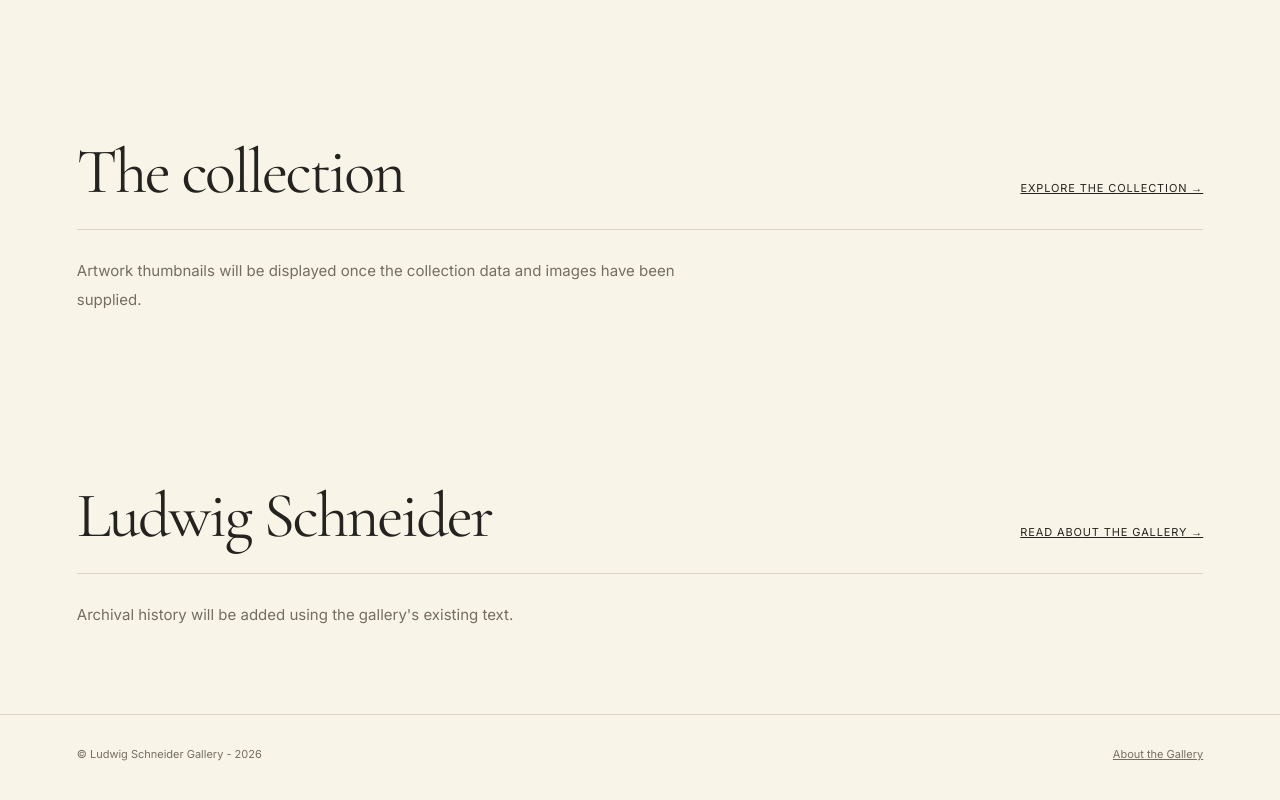
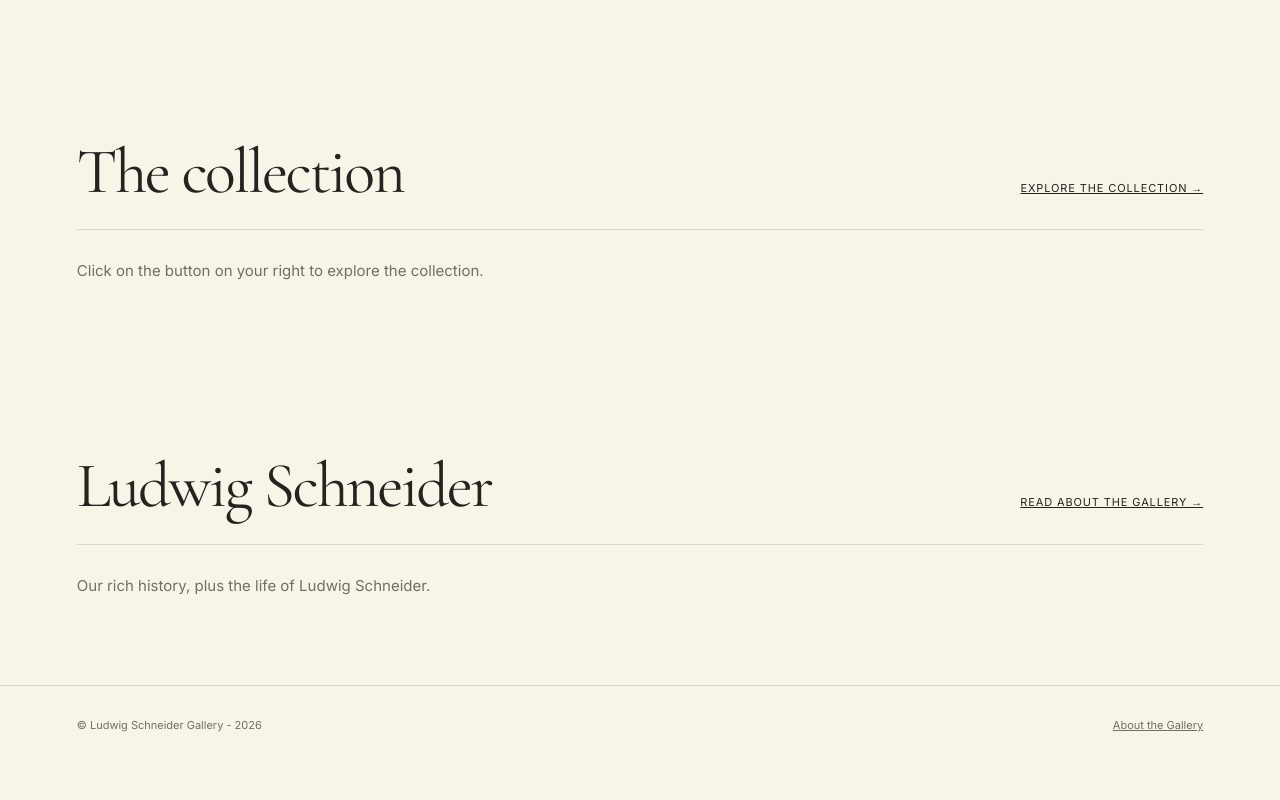
Before and after one commit to GiubenRova/ludwigschneidergallery, a plain HTML site: page index.html in a window 1280 px wide. Shown: the part 3322-4122 px from the top of the page. Drawn offline with nearby package versions, Linux system fonts and the light colour scheme.

Commit message:
Update lead text for collection and history sections for clarity

```diff
--- a/index.html
+++ b/index.html
@@ -83,7 +83,7 @@
      </a>
     </div>
     <p class="lead">
-     Artwork thumbnails will be displayed once the collection data and images have been supplied.
+     Click on the button on your right to explore the collection.
     </p>
    </section>
    <section class="section">
@@ -96,7 +96,7 @@
      </a>
     </div>
     <p class="lead">
-     Archival history will be added using the gallery's existing text.
+     Our rich history, plus the life of Ludwig Schneider.
     </p>
    </section>
   </main>
```
